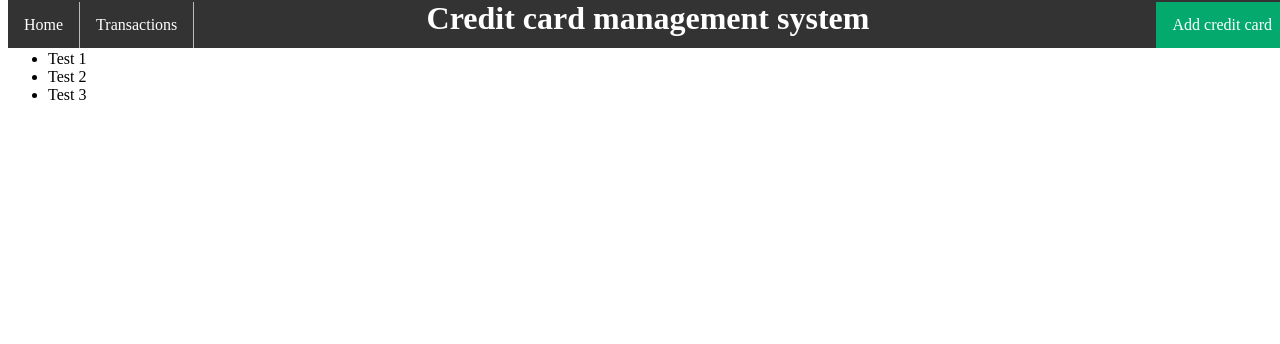
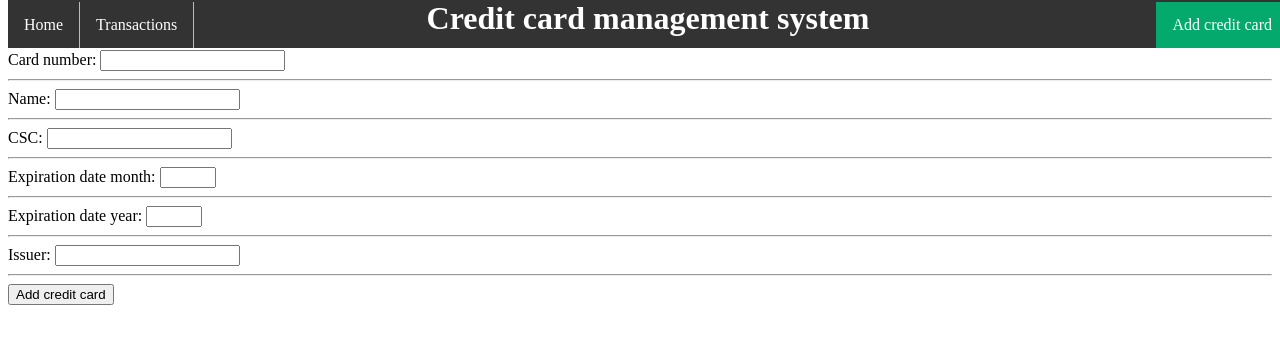
Before and after one commit to ChristianThingKnudsen/credit-card-management-system, an Angular app: page /credit-card/add in a window 1280 px wide. Shown: the top 344 px of the page. Built offline with nearby package versions, Linux system fonts and the light colour scheme.

Commit message:
Add credit card form added

```diff
--- a/src/app/credit-card/add/add.component.html
+++ b/src/app/credit-card/add/add.component.html
@@ -1,6 +1,58 @@
 <p>add works!</p>
-<ul>
-  <li>Test 1</li>
-  <li>Test 2</li>
-  <li>Test 3</li>
-</ul>
+<form [formGroup]="creditCardForm" (ngSubmit)="addCreditCard()">
+  <div class="form-wrapper">
+    <label for="card_number">Card number: </label>
+    <input type="text" formControlName="card_number" />
+    <hr />
+    <label for="cardholder_name">Name: </label>
+    <input type="text" formControlName="cardholder_name" />
+    <hr />
+    <label for="csc_code">CSC: </label>
+    <input type="number" formControlName="csc_code" />
+    <hr />
+    <label for="expiration_date_month">Expiration date month: </label>
+    <input
+      type="number"
+      formControlName="expiration_date_month"
+      min="1"
+      max="12"
+    />
+    <hr />
+    <label for="expiration_date_year">Expiration date year: </label>
+    <input
+      type="number"
+      formControlName="expiration_date_year"
+      min="1"
+      max="31"
+    />
+    <hr />
+    <label for="issuer">Issuer: </label>
+    <input type="text" formControlName="issuer" />
+
+    <!-- <label for="last_name">Last name</label>
+    <input type="text"  formControlName="last_name">
+    <hr />
+    <label for="phone">Phone</label>
+    <input type="text" formControlName="phone">
+    <label for="email">E-mail</label>
+    <input type="text"  formControlName="email">
+    <hr /> -->
+    <!-- <label for="class">Class</label>
+    <select formControlName="class" [compareWith]="compareClasses">
+      <option *ngFor="let class of classes$ | async" [ngValue]="class">
+        {{ class.name }}
+      </option>
+    </select> -->
+    <!-- <hr /> -->
+    <!-- <button type="button" (click)="onAutofill()">Autofill</button> -->
+    <hr />
+    <button type="submit">Add credit card</button>
+  </div>
+</form>
+<!-- <h2>Model</h2>
+<pre
+  >{{ creditCardForm.value | json }}
+</pre> -->
+<!-- <pre
+  >{{ creditCardForm.status }}
+</pre> -->
--- a/src/app/credit-card/add/add.component.ts
+++ b/src/app/credit-card/add/add.component.ts
@@ -1,4 +1,7 @@
 import { Component, OnInit } from '@angular/core';
+import { CreditCard } from '../credit-card.type';
+import { FormBuilder } from '@angular/forms';
+import { CreditCardService } from '../service/credit-card.service';
 
 @Component({
   selector: 'app-add',
@@ -6,9 +9,34 @@ import { Component, OnInit } from '@angular/core';
   styleUrls: ['./add.component.css'],
 })
 export class CreditCardAddComponent implements OnInit {
-  constructor() {}
+  creditCardForm = this.formBuilder.group({
+    card_number: [''],
+    cardholder_name: [''],
+    csc_code: [''],
+    expiration_date_month: [''],
+    expiration_date_year: [''],
+    issuer: [''],
+  });
+
+  constructor(
+    private formBuilder: FormBuilder,
+    private creditCardService: CreditCardService
+  ) {}
 
   ngOnInit(): void {
     console.log('Credit card add oninit!');
   }
+
+  addCreditCard() {
+    console.log(this.creditCardForm.value);
+    const creditCard: CreditCard = {
+      card_number: this.creditCardForm.value.card_number,
+      csc_code: this.creditCardForm.value.csc_code,
+      cardholder_name: this.creditCardForm.value.cardholder_name,
+      expiration_date_month: this.creditCardForm.value.expiration_date_month,
+      expiration_date_year: this.creditCardForm.value.expiration_date_year,
+      issuer: this.creditCardForm.value.issuer,
+    };
+    this.creditCardService.addCreditCard(creditCard);
+  }
 }
--- a/src/app/credit-card/service/credit-card.service.ts
+++ b/src/app/credit-card/service/credit-card.service.ts
@@ -36,6 +36,12 @@ export class CreditCardService {
     this.http.delete(url).subscribe();
   }
 
+  addCreditCard(creditCard: CreditCard) {
+    const url = `${this.rootUrl}/credit_cards/`;
+    console.log(url);
+    this.http.post(url, creditCard).subscribe();
+  }
+
   getTransactions(): Observable<Transaction[]> {
     const transactions = this.http.get<Transaction[]>(
       `${this.rootUrl}/transactions`
--- a/src/app/navigation-bar/navigation-bar.component.html
+++ b/src/app/navigation-bar/navigation-bar.component.html
@@ -3,7 +3,7 @@
   <li><a routerLink="">Home</a></li>
   <li><a routerLink="/transactions">Transactions</a></li>
   <li style="float: right">
-    <a class="active" routerLink="/credit-card">Add credit card</a>
+    <a class="active" routerLink="/credit-card/add">Add credit card</a>
   </li>
 </ul>
 
```
Also changed, not shown: src/app/app.module.ts (+7 -1 lines), src/app/credit-card/credit-card.module.ts (+7 -2 lines).
